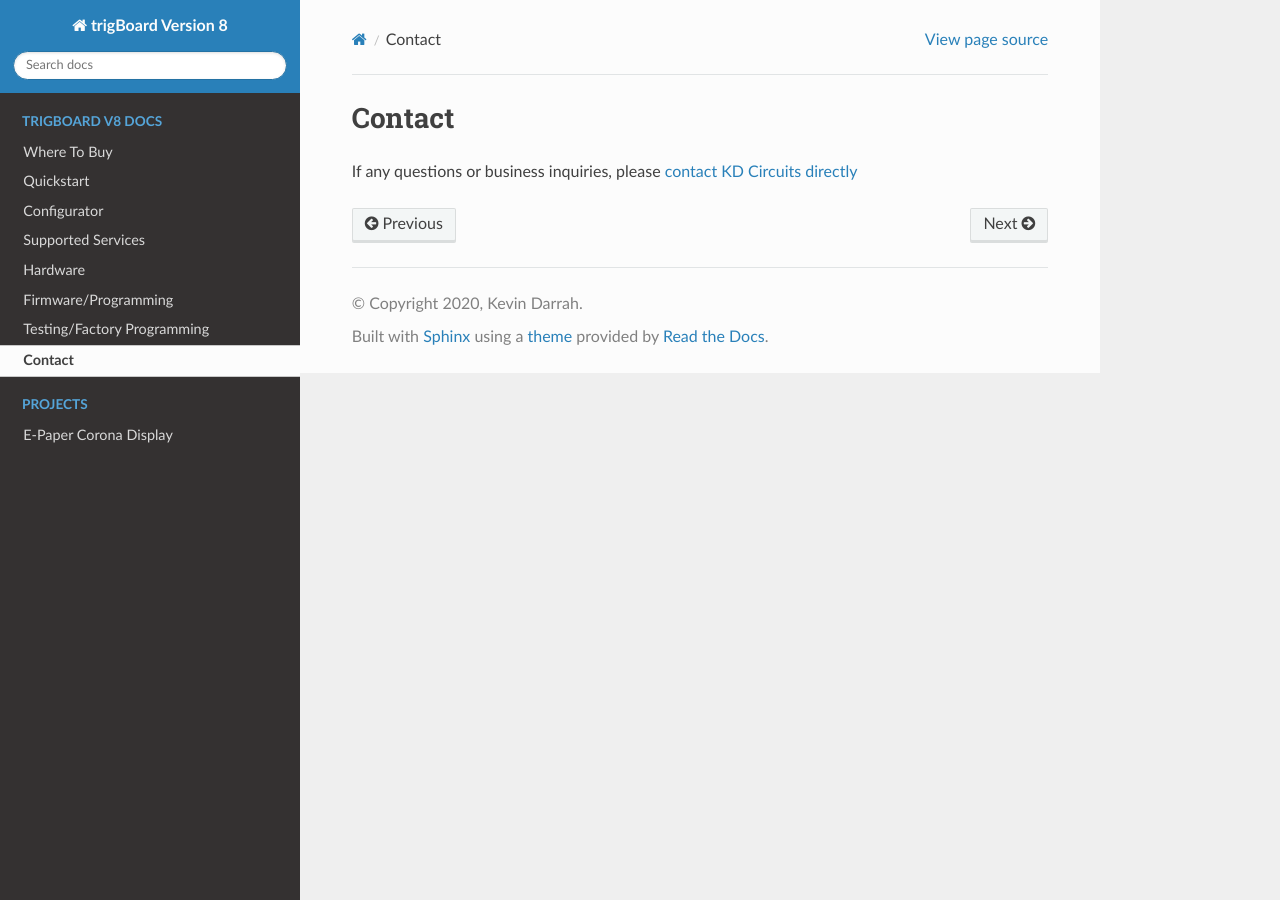
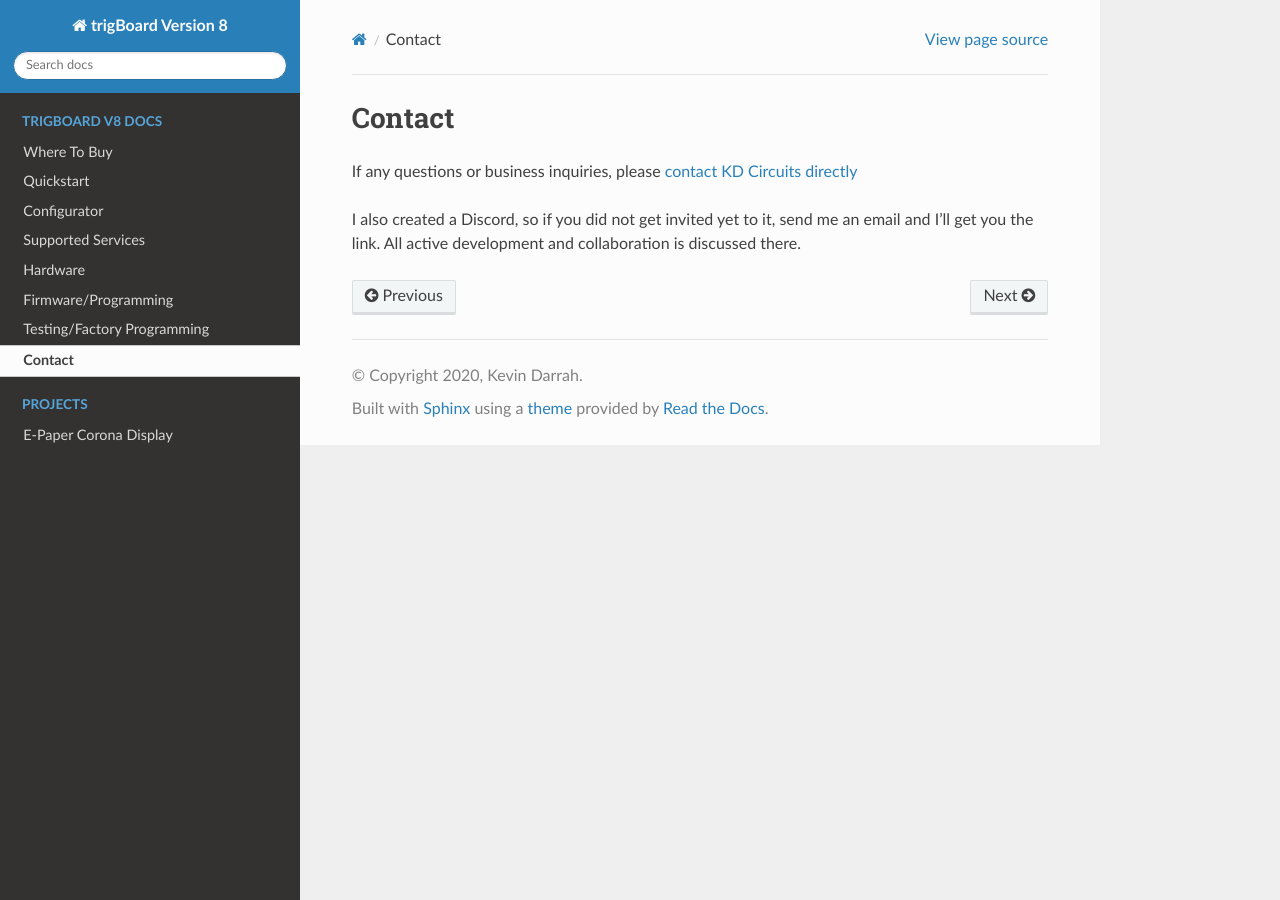
Before and after one commit to krdarrah/trigBoard_docs, a Sphinx documentation site: the page built from docs/contact.rst, in a window 1280 px wide. Built offline with Sphinx 7.4.7 and the Read the Docs theme 2.0.0, drawn with Linux system fonts in a browser that asks for light colours.

Commit message:
contact page update

```diff
--- a/docs/contact.rst
+++ b/docs/contact.rst
@@ -5,3 +5,5 @@ Contact
 ===========================
 
 If any questions or business inquiries, please `contact KD Circuits directly <https://www.kdcircuits.com#contact>`_
+
+I also created a Discord, so if you did not get invited yet to it, send me an email and I'll get you the link.  All active development and collaboration is discussed there.
```
Also changed, not shown: 5 other files.
